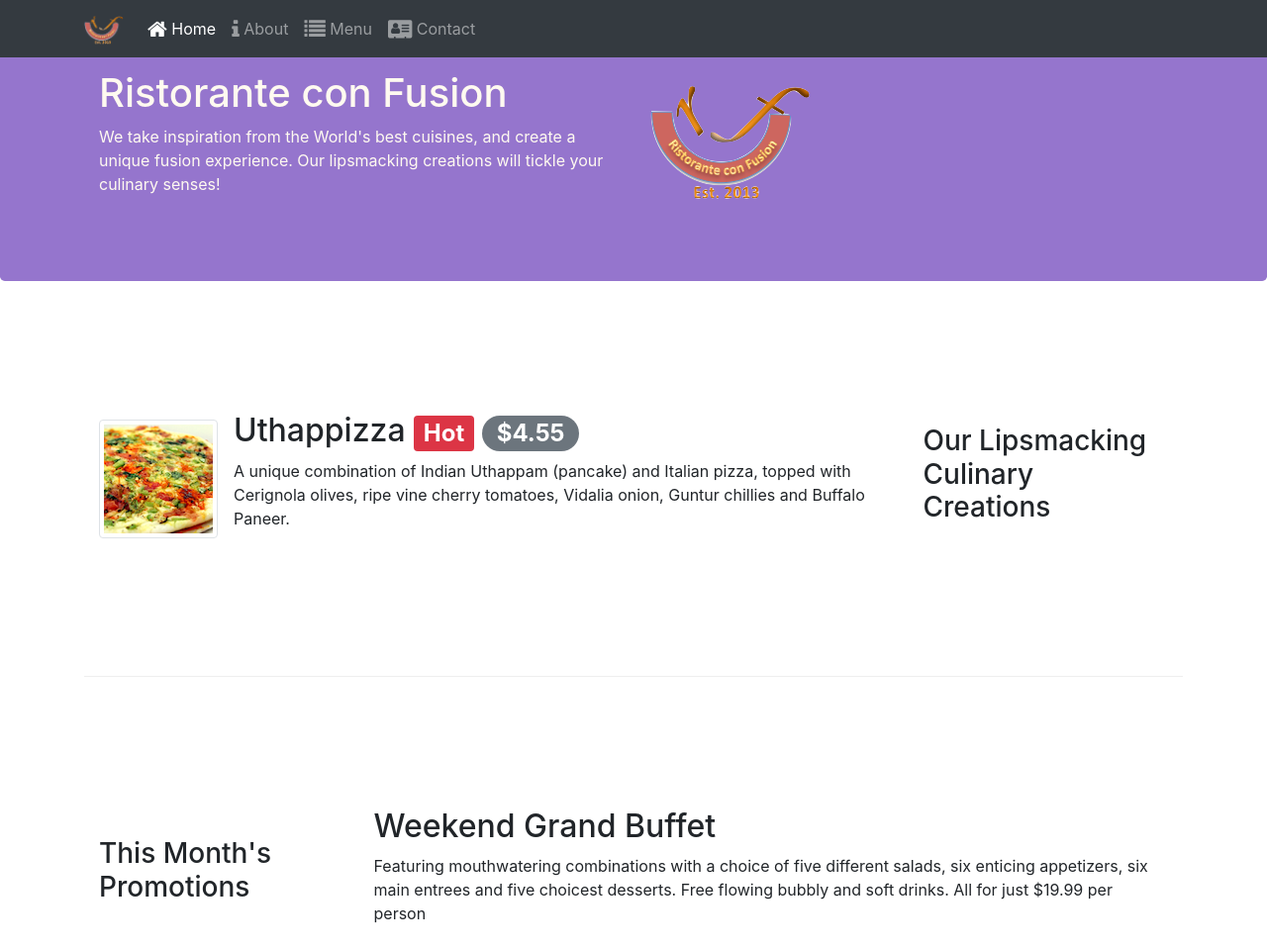
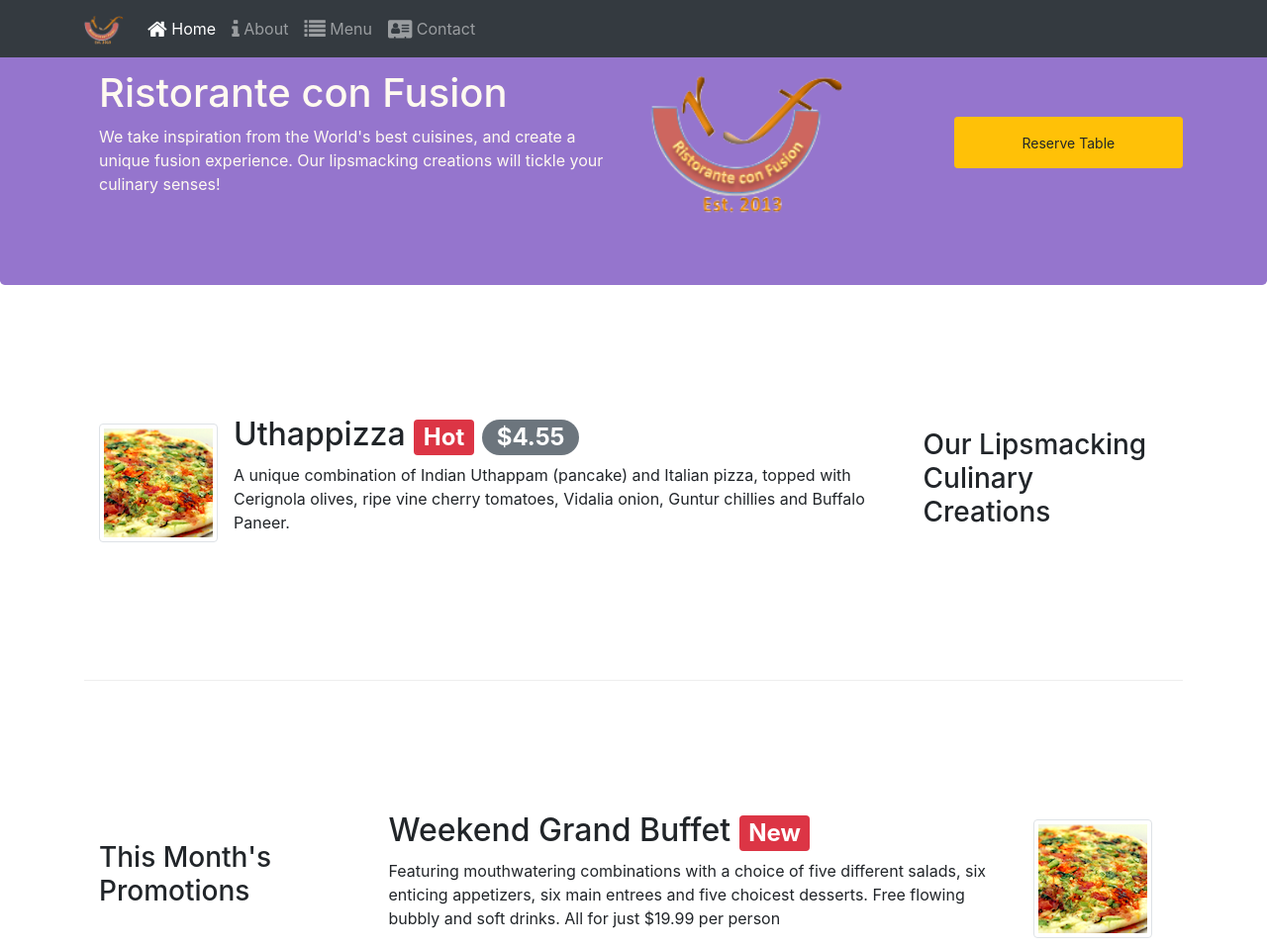
Before and after one commit to KushalKanungo/CourseraBootstrap, a website: page index.html in a window 1280 px wide. Shown: the top 959 px of the page at 99% size. Drawn offline with nearby package versions, Linux system fonts and the light colour scheme.

Commit message:
Book Button

```diff
--- a/index.html
+++ b/index.html
@@ -58,7 +58,10 @@
                     </p>
                 </div>
                 <div class="col-12 col-sm align-self-center">
-                    <img src="img/logo.png" class="img-fluid" alt="" srcset="">
+                    <div class="row">
+                        <img src="img/logo.png" class="img-fluid col-8 col-sm-5" alt="" srcset="">
+                        <button type="button" class="btn btn-sm btn-warning col-8 offset-2 offset-sm-2 col-sm-5 my-sm-5 ">Reserve Table</button>
+                    </div>
                 </div>
             </div>
         </div>
@@ -73,8 +76,9 @@
                 <div class="media">
                     <img src="img/uthappizza.png" alt="" class="d-flex mr-3 img-thumbnail align-self-center">
                     <div class="media-body">
-                        <h2 class="mt-0">Uthappizza <span class="badge badge-danger">Hot</span> <span class="badge badge-pill badge-secondary">$4.55</span>  </h2>
-                        <p>
+                        <h2 class="mt-0">Uthappizza <span class="badge badge-danger">Hot</span> <span
+                                class="badge badge-pill badge-secondary">$4.55</span> </h2>
+                        <p class="d-none d-sm-block">
                             A unique combination of Indian Uthappam (pancake) and Italian pizza,
                             topped with Cerignola olives, ripe vine cherry tomatoes, Vidalia
                             onion, Guntur chillies and Buffalo Paneer.
@@ -90,13 +94,20 @@
                 <h3>This Month's Promotions</h3>
             </div>
             <div class="col col-sm col-md">
-                <h2>Weekend Grand Buffet</h2>
-                <p>
+                <div class="media">
+                    <img src="img/uthappizza.png" alt="" class="d-flex mr-3 order-last img-thumbnail align-self-center">
+                    <div class="media-body">
+                        <div class="col col-sm col-md">
+                            <h2>Weekend Grand Buffet <span class="badge badge-danger">New</span></h2>
+                            <p class="d-none d-sm-block">
                                 Featuring mouthwatering combinations with a choice of five different
                                 salads, six enticing appetizers, six main entrees and five choicest
                                 desserts. Free flowing bubbly and soft drinks. All for just $19.99
                                 per person
                             </p>
+                        </div>
+                    </div>
+                </div>
             </div>
         </div>
 
@@ -110,7 +121,7 @@
                     <div class="media-body">
                         <h2 class="mr-0">Alberto Somayya</h2>
                         <h4>Executive Chef</h4>
-                <p>
+                        <p class="d-none d-sm-block">
                             Award winning three-star Michelin chef with wide International
                             experience having worked closely with whos-who in the culinary
                             world, he specializes in creating mouthwatering Indo-Italian fusion
```
Lines whose indentation alone changed are shown as unchanged.
